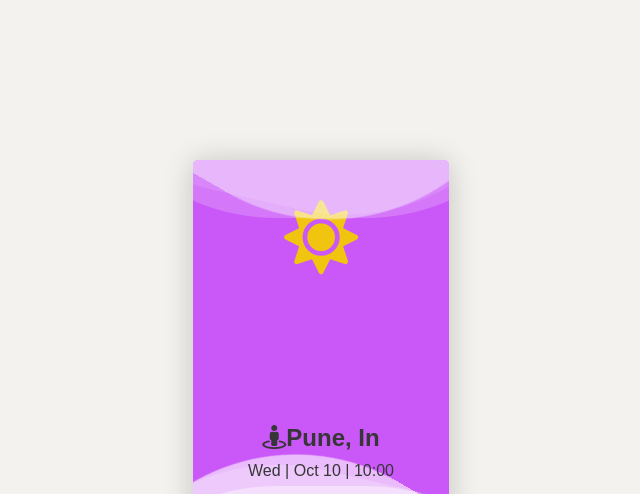
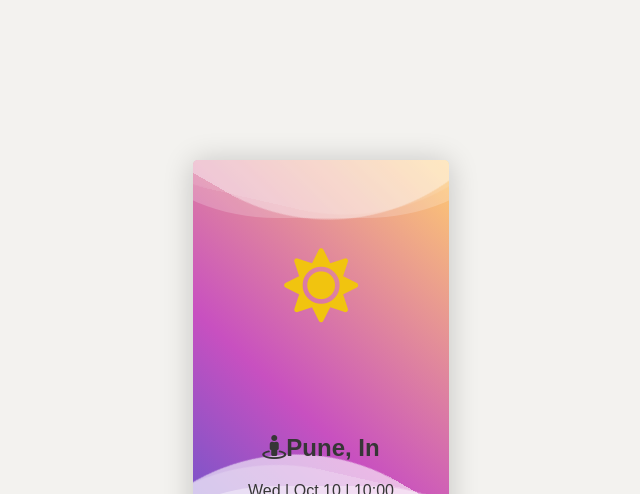
Before and after one commit to Seek4samurai/weatherapp-clone, a plain HTML site: page index.html in a window 1280 px wide. Shown: the top 494 px of the page, without its empty margins (319-959 px from the left). Drawn offline with Linux system fonts and the light colour scheme.

Commit message:
scss on container

```diff
--- a/scss/style.scss
+++ b/scss/style.scss
@@ -29,7 +29,8 @@ html {
     height: 60vh;
     border-radius: 0.5rem;
     box-shadow: 0 0.2rem 3rem rgba(0, 0, 0, 0.2);
-    background: #ca57f8;
+    background-color: #4158d0;
+    background-image: linear-gradient(43deg, #4158d0 0%, #c850c0 46%, #ffcc70 100%);
     position: relative;
     overflow: hidden;
     transform: translate3d(0, 0, 0);
@@ -43,7 +44,7 @@ html {
     align-items: center;
     .fa-sun {
         position: absolute;
-        top: 10%;
+        top: 20%;
     }
     .info {
         color: rgb(54, 54, 54);
@@ -54,6 +55,9 @@ html {
         align-items: center;
         font-size: medium;
         z-index: 3;
+        .location {
+            padding: 1rem 0;
+        }
         p {
             padding: 1rem 0;
         }
```
Also changed, not shown: scss/css/style.css, 1 other file.
